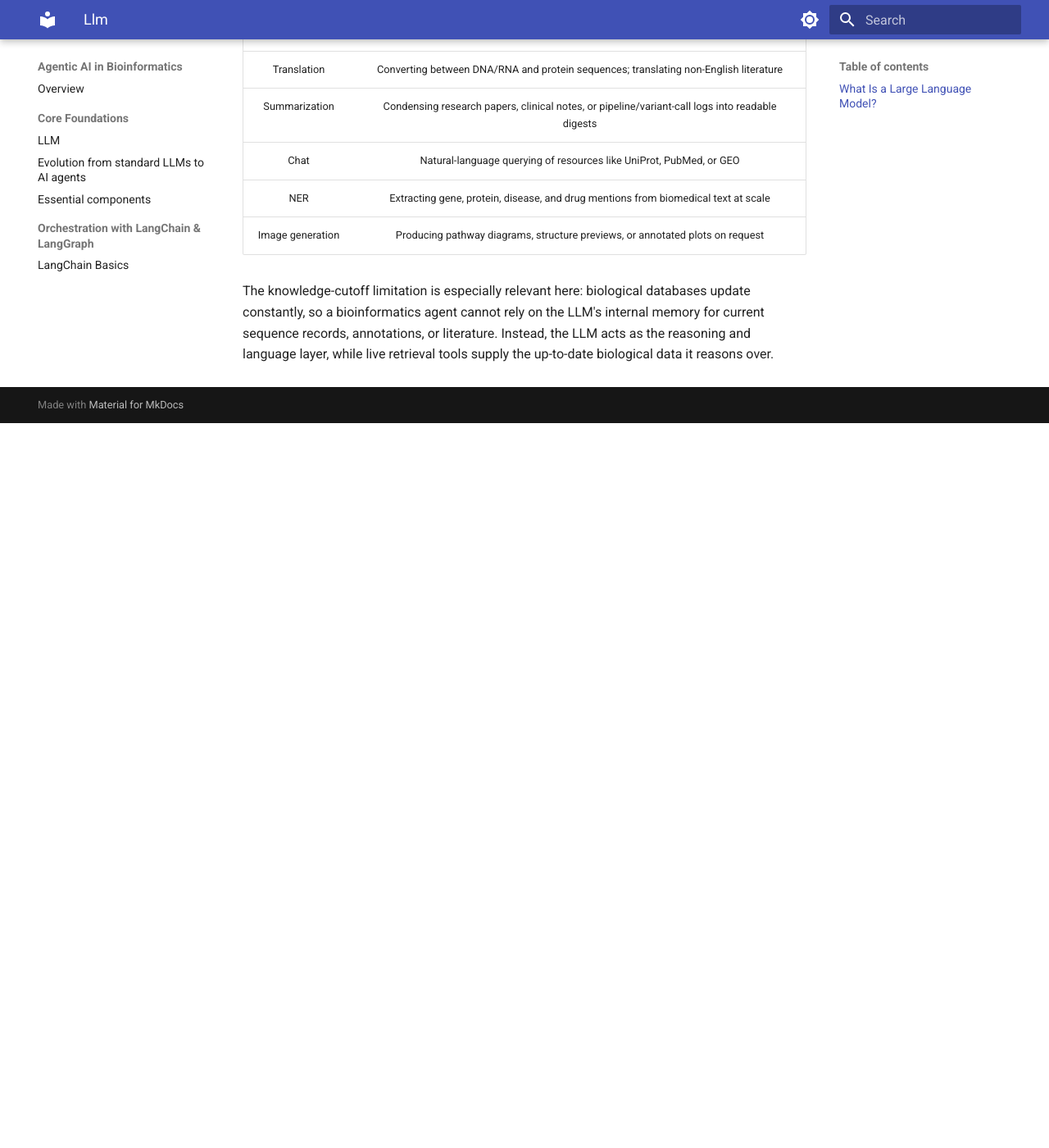
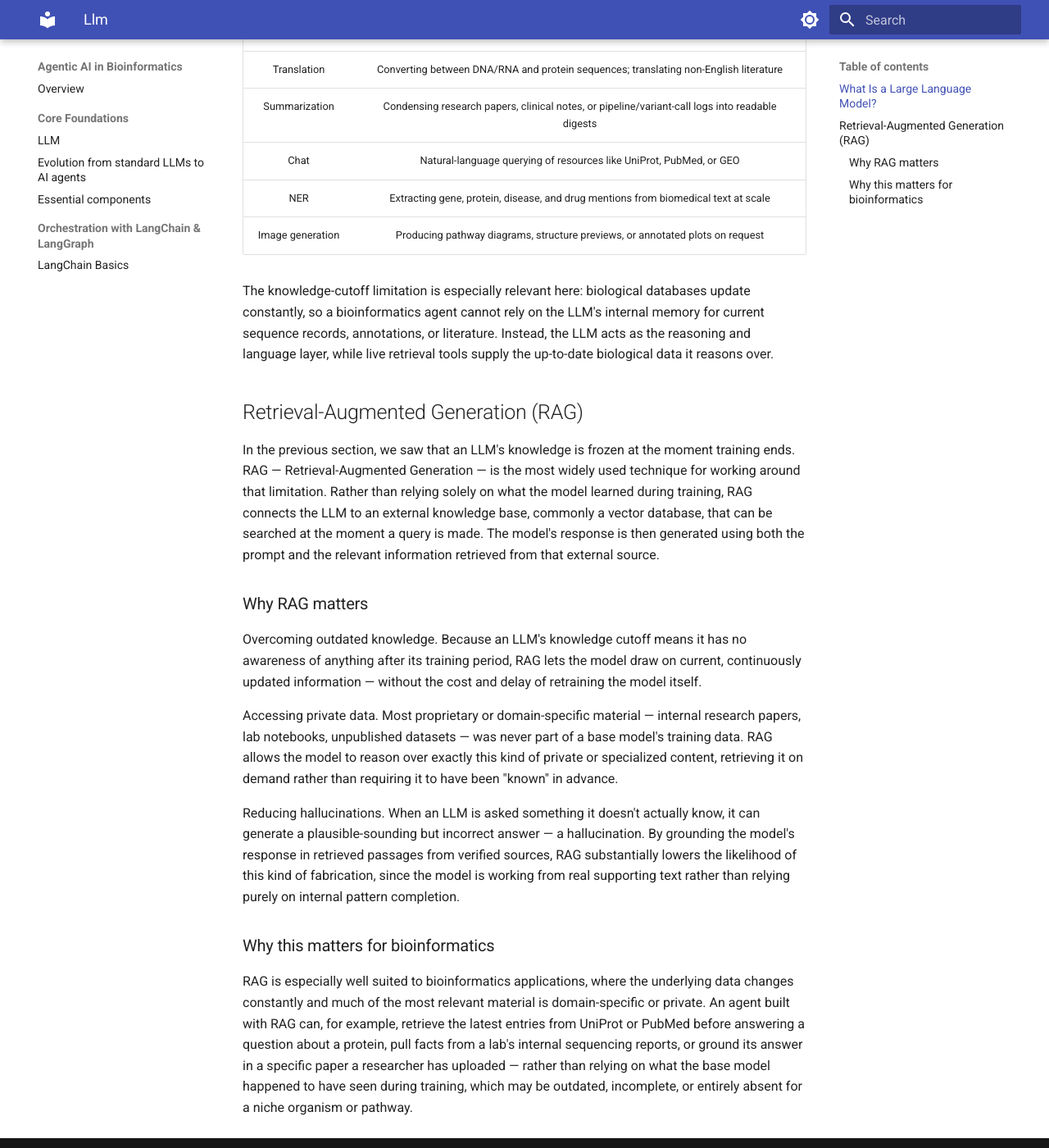
Before and after one commit to xie186/AgenticAI_cookbook, an MkDocs documentation site: the page built from docs/llm.md, in a window 1280 px wide and 1400 px high, scrolled down 884 px. Shown: the whole window at 82% size. Built offline with MkDocs 1.6.1 and Material for MkDocs 9.7.7, drawn with Linux system fonts in a browser that asks for light colours.

Commit message:
add md files

```diff
--- a/docs/llm.md
+++ b/docs/llm.md
@@ -25,3 +25,22 @@ Why this matters for bioinformatics. Each of these generic capabilities has a di
 | Image generation   | Producing pathway diagrams, structure previews, or annotated plots on request                   |
 
 The knowledge-cutoff limitation is especially relevant here: biological databases update constantly, so a bioinformatics agent cannot rely on the LLM's internal memory for current sequence records, annotations, or literature. Instead, the LLM acts as the reasoning and language layer, while live retrieval tools supply the up-to-date biological data it reasons over.
+
+
+
+## Retrieval-Augmented Generation (RAG)
+
+In the previous section, we saw that an LLM's knowledge is frozen at the moment training ends. RAG — Retrieval-Augmented Generation — is the most widely used technique for working around that limitation. Rather than relying solely on what the model learned during training, RAG connects the LLM to an external knowledge base, commonly a vector database, that can be searched at the moment a query is made. The model's response is then generated using both the prompt and the relevant information retrieved from that external source.
+
+
+### Why RAG matters
+
+Overcoming outdated knowledge. Because an LLM's knowledge cutoff means it has no awareness of anything after its training period, RAG lets the model draw on current, continuously updated information — without the cost and delay of retraining the model itself.
+
+Accessing private data. Most proprietary or domain-specific material — internal research papers, lab notebooks, unpublished datasets — was never part of a base model's training data. RAG allows the model to reason over exactly this kind of private or specialized content, retrieving it on demand rather than requiring it to have been "known" in advance.
+
+Reducing hallucinations. When an LLM is asked something it doesn't actually know, it can generate a plausible-sounding but incorrect answer — a hallucination. By grounding the model's response in retrieved passages from verified sources, RAG substantially lowers the likelihood of this kind of fabrication, since the model is working from real supporting text rather than relying purely on internal pattern completion.
+
+### Why this matters for bioinformatics
+
+RAG is especially well suited to bioinformatics applications, where the underlying data changes constantly and much of the most relevant material is domain-specific or private. An agent built with RAG can, for example, retrieve the latest entries from UniProt or PubMed before answering a question about a protein, pull facts from a lab's internal sequencing reports, or ground its answer in a specific paper a researcher has uploaded — rather than relying on what the base model happened to have seen during training, which may be outdated, incomplete, or entirely absent for a niche organism or pathway.
```
Also changed, not shown: docs/llm2agentAI.md (added, +41 -0 lines), docs/requirements.txt (added).
